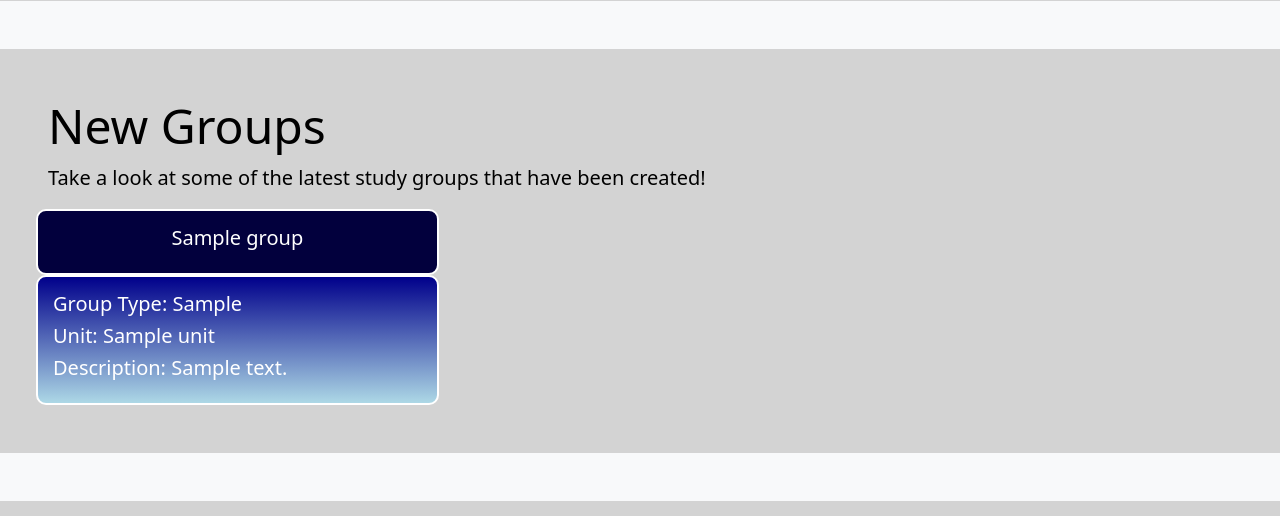
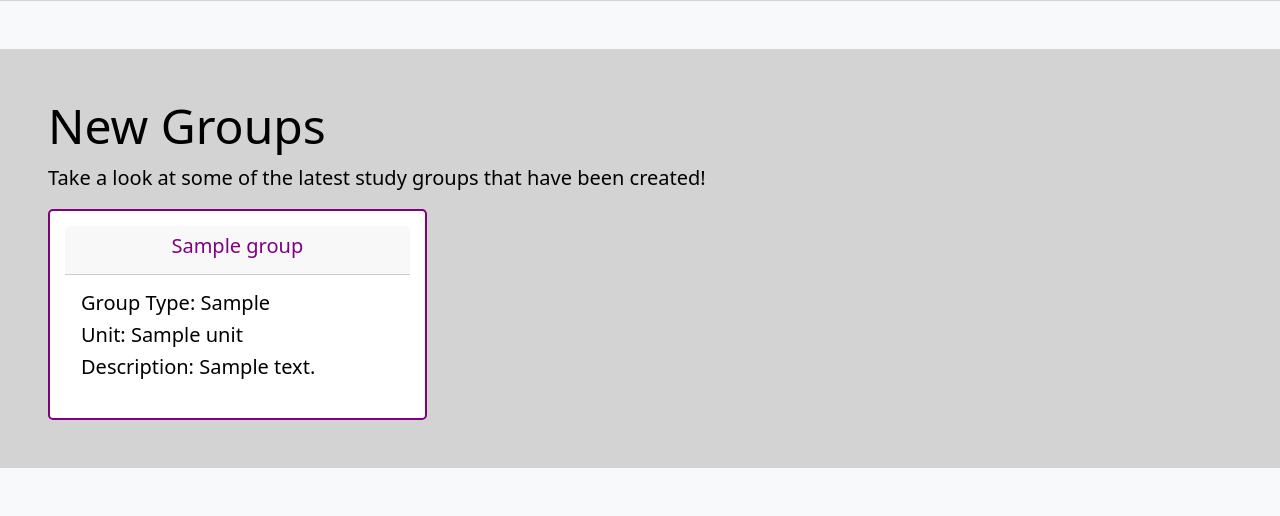
Before and after one commit to Luc45K0h75/UWA-Study-Buddy, a Flask app: page / in a window 1280 px wide. Shown: the part 771-1287 px from the top of the page. Run offline with Flask 3, Linux system fonts and the light colour scheme; tables that the repository leaves empty hold one stand-in row (values such as "Sample post").

Commit message:
Changed rows in index.html to have cards instead of columns in order to look nicer.

```diff
--- a/templates/index.html
+++ b/templates/index.html
@@ -102,29 +102,25 @@
         {% if upcoming_events %}
         <div class = "row">
             {% for u in upcoming_events %}
-            <div class = "col-sm-4 popup-colours popup-borders-padding">
-                <h5 class="text-center">{{ u['UnitName'] }}: {{ u['Name'] }}</h5>
+            <div class = "col-sm-4">
+                <div class = "card card-style card-padding h-100">
+                    <div class="card-header text-center">
+                        <h5 class="card-title" style="color:purple">{{ u['UnitName'] }}: {{ u['Name'] }}</h5>
+                    </div>
+                    <!-- Implements a box that shows the details of each event-->
+                    <div class="card-body">
+                        <h5 class="card-text">Date: {{ u['SessionDateTime'] | dateconverter }}</h5>
+                        <h5 class="card-text">Hosted by: {{ u['GroupName'] }}</h5>
+                        <h5 class="card-text">Location: {{ u['Location'] }}</h5>
+                        <h5 class="card-text">Description: {{ u['Description'] }}</h5>
+                    </div>
+                </div>
             </div>
             {% endfor %}
-
-        </div>
-
-        <!-- Implements a box that shows the details of each event-->
-        <div class="row">
-            {% for u in upcoming_events %}
-            <div class = "col-sm-4 popup-secondary-colours popup-borders-padding">
-                <h5 class="text-start">Date: {{ u['SessionDateTime'] | dateconverter }}</h5>
-                <h5 class="text-start">Hosted by: {{ u['GroupName'] }}</h5>
-                <h5 class="text-start">Location: {{ u['Location'] }}</h5>
-                <h5 class="text-start">Description: {{ u['Description'] }}</h5>
-            </div>
-            {% endfor %}
-
         </div>
         {% else %}
         <h5 class="text-start">No upcoming events.</h5>
         {% endif %}
-
     </div>
 
     <!-- New Groups-->
@@ -137,21 +133,21 @@
         {% if new_groups %}
         <div class = "row">
             {% for g in new_groups %}
-            <div class = "col-sm-4 popup-quarternary-colours popup-borders-padding">
-                <h5 class="text-center">{{ g['GroupName'] }}</h5>
+            <div class = "col-sm-4">
+                <div class="card card-style card-padding h-100">
+                    <div class="card-header text-center">
+                        <h5 class="card-title" style="color:purple">{{ g['GroupName'] }}</h5>
+                    </div>
+                    <div class="card-body">
+                        <h5 class="text-start">Group Type: {{ g['GroupType'] }}</h5>
+                        <h5 class="text-start">Unit: {{ g['UnitName'] }}</h5>
+                    <h5 class="text-start">Description: {{ g['Description'] }}</h5>
+                    </div>
+                </div>
             </div>
             {% endfor %}
         </div>
 
-        <div class="row">
-            {% for g in new_groups %}
-            <div class = "col-sm-4 popup-tertiary-colours popup-borders-padding">
-                <h5 class="text-start">Group Type: {{ g['GroupType'] }}</h5>
-                <h5 class="text-start">Unit: {{ g['UnitName'] }}</h5>
-                <h5 class="text-start">Description: {{ g['Description'] }}</h5>
-            </div>
-            {% endfor %}
-        </div>
         <!-- If there are no new groups -->
         {% else %}
         <h5 class="text-start">No new groups</h5>
```
